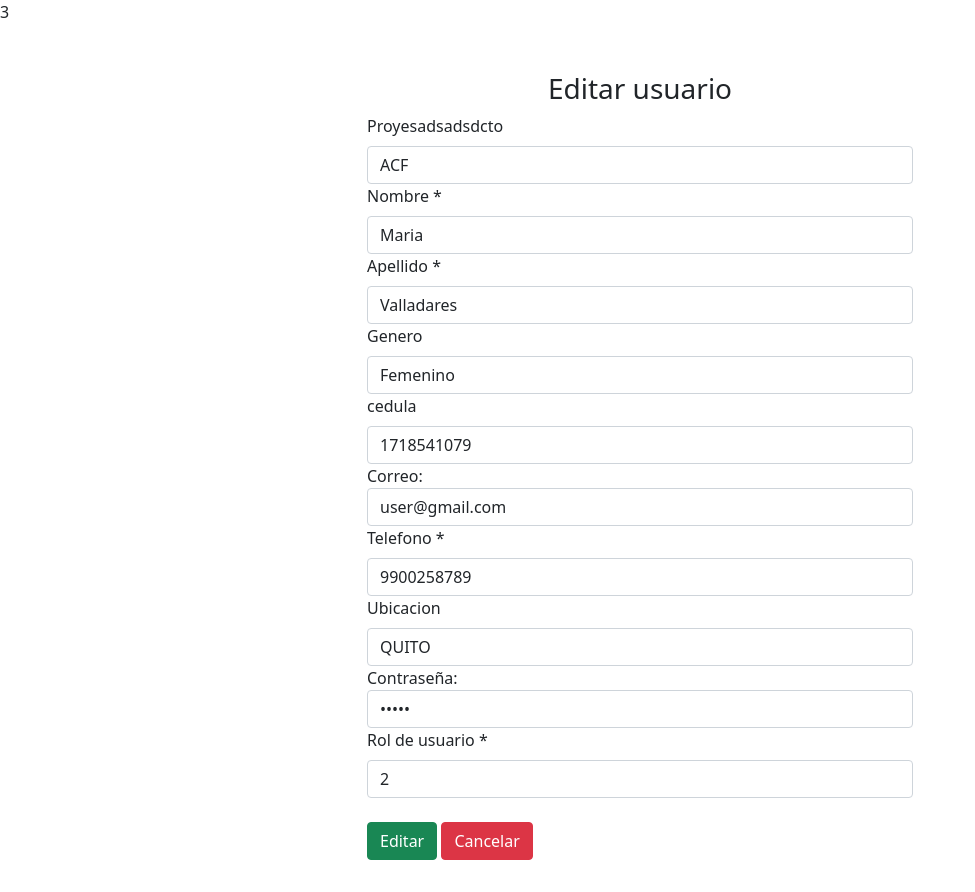
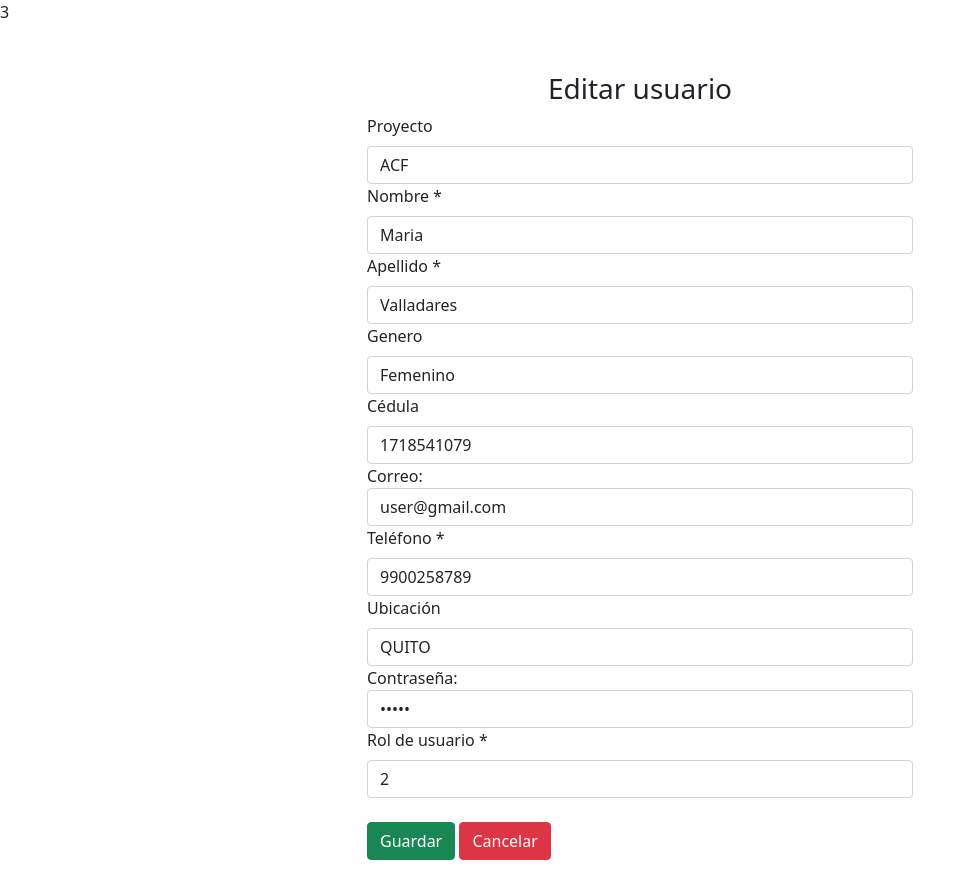
Before and after one commit to sebasmanu14/ProyectoColibri_TalentoHumano, a PHP site: page /views/editar_user.php?id=3 in a window 1280 px wide. Shown: the whole page, without its empty margins (0-975 px from the left). Run offline with PHP 8.4, Linux system fonts and the light colour scheme; a user stored in the database is signed in; data comes from the database, SQL or seed files in the repository.

Commit message:
ChangeLog

```diff
--- a/views/editar_user.php
+++ b/views/editar_user.php
@@ -56,7 +56,7 @@ $usuario = mysqli_fetch_assoc($resultado);
                             <br>
                             <h3 class="text-center">Editar usuario</h3>
                             <div class="form-group">
-                            <label for="proyecto" class="form-label">Proyesadsadsdcto</label>
+                            <label for="proyecto" class="form-label">Proyecto</label>
                             <input type="text"  id="proyecto" name="proyecto" class="form-control" value="<?php echo $usuario['proyecto'];?>"required>
                             </div>
 
@@ -80,7 +80,7 @@ $usuario = mysqli_fetch_assoc($resultado);
                             </div>
 
                             <div class="form-group">
-                            <label for="cedula" class="form-label">cedula</label>
+                            <label for="cedula" class="form-label">Cédula</label>
                             <input type="text"  id="cedula" name="cedula" class="form-control" value="<?php echo $usuario['cedula'];?>"required>
                             </div>
 
@@ -92,13 +92,13 @@ $usuario = mysqli_fetch_assoc($resultado);
                                 <input type="email" name="correo" id="correo" class="form-control" placeholder="" value="<?php echo $usuario['correo'];?>">
                             </div>
                             <div class="form-group">
-                                  <label for="telefono" class="form-label">Telefono *</label>
+                                  <label for="telefono" class="form-label">Teléfono *</label>
                                 <input type="tel"  id="telefono" name="telefono" class="form-control" value="<?php echo $usuario['telefono'];?>" required>
 
                             </div>
 
                             <div class="form-group">
-                                  <label for="ubicacion" class="form-label">Ubicacion</label>
+                                  <label for="ubicacion" class="form-label">Ubicación</label>
                                 <input type="tel"  id="ubicacion" name="ubicacion" class="form-control" value="<?php echo $usuario['ubicacion'];?>" required>
 
                             </div>
@@ -121,7 +121,7 @@ $usuario = mysqli_fetch_assoc($resultado);
 
                                 <div class="mb-3">
 
-                                <button type="submit" class="btn btn-success" >Editar</button>
+                                <button type="submit" class="btn btn-success" >Guardar</button>
                                <a href="user.php" class="btn btn-danger">Cancelar</a>
 
                             </div>
```
